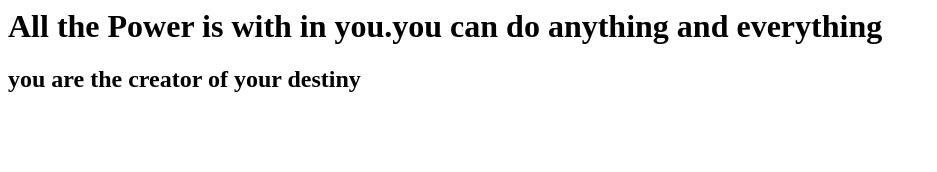
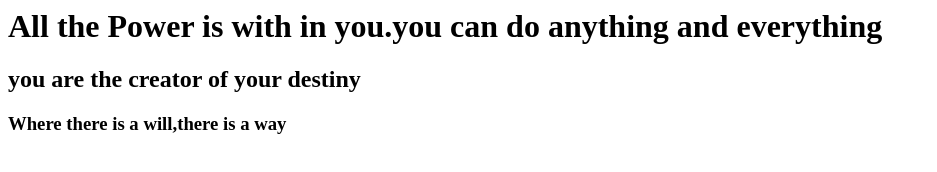
Before and after one commit to manimounika973/firstgitrepo, a plain HTML site: page index.html in a window 1280 px wide. Shown: the whole page, without its empty margins (0-937 px from the left). Drawn offline with Linux system fonts and the light colour scheme.

Commit message:
added 3rd quote to master:

```diff
--- a/index.html
+++ b/index.html
@@ -2,5 +2,6 @@
 <body>
 <h1>All the Power is with in you.you can do anything and everything</h1>
 <h2> you are the creator of your destiny<h2>
+<h3>Where there is a will,there is a way</h3>
 </body>
 </html
```
